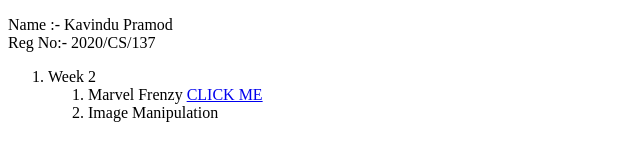
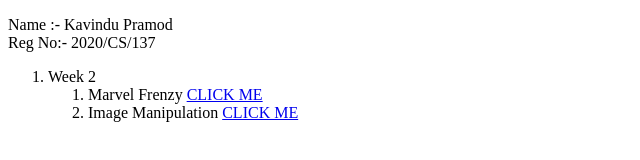
Before and after one commit to pramodkavi/peo_code, a plain HTML site: page index.html in a window 1280 px wide. Shown: the full height of the page, 0-640 px from the left. Drawn offline with Linux system fonts and the light colour scheme.

Commit message:
new5 commit

```diff
--- a/index.html
+++ b/index.html
@@ -16,7 +16,7 @@
                     <a href="/peo_code/Week 2/Marvel Frenzy/main.html"> CLICK ME </a>
                 </li>
                 <li>Image Manipulation
-                    <a href="/peo_code/Week 2/Image Manipulation/main.html"></a>
+                    <a href="/peo_code/Week 2/Image Manipulation/main.html">CLICK ME</a>
                 </li>
             </ol>
         </li>
```
